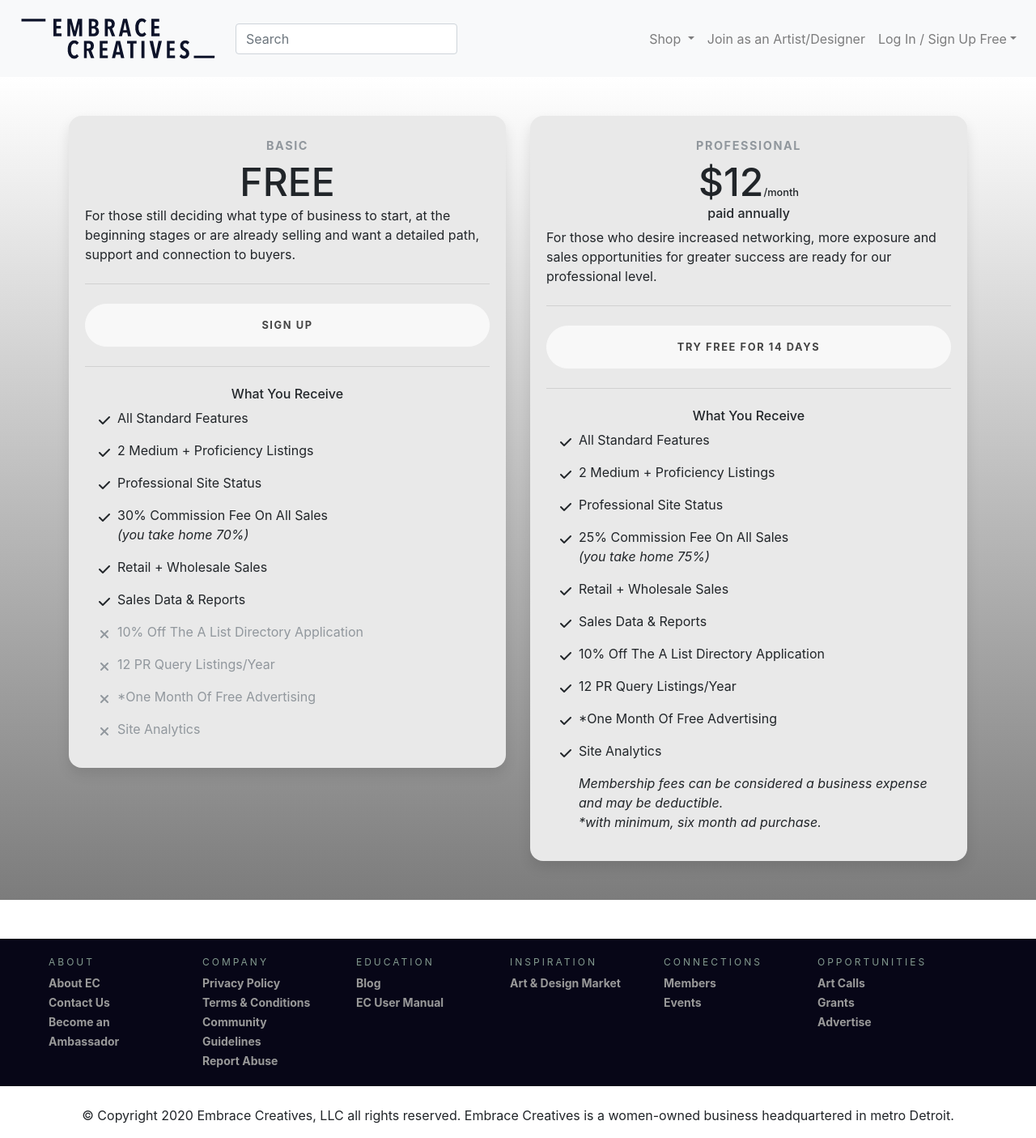
After one commit to OnlySishir/senior-capstone-project, a PHP site: page /artistOpt.html in a window 1280 px wide. The commit adds this page. Shown: the whole page at 81% size. Run offline with PHP 8.4, Linux system fonts and the light colour scheme; some libraries are stand-ins or nearby versions.

Commit message:
artist options page

```diff
--- /dev/null
+++ b/artistOpt.html
@@ -0,0 +1,371 @@
+<!DOCTYPE html>
+<html lang="en">
+  <head>
+    <title>Artist Membership Options</title>
+    <!-- Required meta tags -->
+    <meta charset="utf-8" />
+    <meta
+      name="viewport"
+      content="width=device-width, initial-scale=1, shrink-to-fit=no"
+    />
+
+    <!-- Bootstrap CSS -->
+    <link
+      rel="stylesheet"
+      href="https://stackpath.bootstrapcdn.com/bootstrap/4.3.1/css/bootstrap.min.css"
+      integrity="sha384-ggOyR0iXCbMQv3Xipma34MD+dH/1fQ784/j6cY/iJTQUOhcWr7x9JvoRxT2MZw1T"
+      crossorigin="anonymous"
+    />
+
+    <link
+      rel="stylesheet"
+      href="https://maxcdn.bootstrapcdn.com/font-awesome/4.5.0/css/font-awesome.min.css"
+    />
+
+    <script
+      src="https://kit.fontawesome.com/3fd1034c37.js"
+      crossorigin="anonymous"
+    ></script>
+
+    <!-- Main Stylesheet File -->
+    <link href="css/style.css" rel="stylesheet" />
+  </head>
+  <body>
+    <!-- Nav Bar Start -->
+    <nav class="navbar navbar-expand-lg navbar-light bg-light">
+      <a class="navbar-brand" href="index.html">
+        <img src="./img/EC_logo-Black.png" alt="Logo" />
+      </a>
+      <button
+        class="navbar-toggler"
+        type="button"
+        data-toggle="collapse"
+        data-target="#navbarsExample03"
+        aria-controls="navbarsExample03"
+        aria-expanded="false"
+        aria-label="Toggle navigation"
+      >
+        <span class="navbar-toggler-icon"></span>
+      </button>
+      <div class="collapse navbar-collapse" id="navbarsExample03">
+        <form class="form-inline my-2 my-md-0">
+          <input class="form-control" type="text" placeholder="Search" />
+        </form>
+        <ul class="navbar-nav ml-auto">
+          <li class="nav-item dropdown">
+            <a
+              class="nav-link dropdown-toggle"
+              href="#"
+              id="dropdown03"
+              data-toggle="dropdown"
+              aria-haspopup="true"
+              aria-expanded="false"
+              >Shop
+            </a>
+            <div class="dropdown-menu" aria-labelledby="dropdown03">
+              <a class="dropdown-item" href="#">Shop by Category</a>
+              <a class="dropdown-item" href="#">Shop by Artist</a>
+              <a class="dropdown-item" href="#">Shop by Location</a>
+            </div>
+          </li>
+          <li class="nav-item">
+            <a class="nav-link" href="#">Join as an Artist/Designer</a>
+          </li>
+          <li class="nav-item dropdown">
+            <a
+              class="nav-link dropdown-toggle"
+              href="#"
+              id="dropdown03"
+              data-toggle="dropdown"
+              aria-haspopup="true"
+              aria-expanded="false"
+              >Log In / Sign Up Free</a
+            >
+            <div class="dropdown-menu dropdown-menu-right">
+              <form class="px-4 py-3">
+                <div class="form-group">
+                  <label for="loginEmail">User Name / Email</label>
+                  <input
+                    type="email"
+                    class="form-control"
+                    id="loginEmail"
+                    placeholder="email@example.com"
+                  />
+                </div>
+                <div class="form-group">
+                  <label for="loginPassword">Password</label>
+                  <input
+                    type="password"
+                    class="form-control"
+                    id="loginPassword"
+                    placeholder="Password"
+                  />
+                </div>
+                <div class="form-check">
+                  <input
+                    type="checkbox"
+                    class="form-check-input"
+                    id="dropdownCheck"
+                  />
+                  <label class="form-check-label" for="dropdownCheck">
+                    Remember me
+                  </label>
+                </div>
+                <button type="submit" class="btn btn-primary">Sign in</button>
+              </form>
+              <div class="dropdown-divider"></div>
+              <a class="dropdown-item" href="#">New around here? Sign up</a>
+              <a class="dropdown-item" href="#">Forgot password?</a>
+            </div>
+          </li>
+        </ul>
+      </div>
+    </nav>
+    <!-- Nav Bar End -->
+
+    <!-- Membership Options Start -->
+    <section class="pricing py-5">
+      <div class="container">
+        <div class="row">
+          <!-- Free Tier -->
+          <div class="col">
+            <div class="card mb-5 mb-lg-0">
+              <div class="card-body">
+                <h5 class="card-title text-muted text-uppercase text-center">
+                  BASIC
+                </h5>
+                <h6 class="card-price text-center">
+                  FREE<span class="period"></span>
+                </h6>
+                <h7
+                  >For those still deciding what type of business to start, at
+                  the beginning stages or are already selling and want a
+                  detailed path, support and connection to buyers.</h7
+                >
+                <hr />
+                <a href="#" class="btn btn-block btn-primary text-uppercase"
+                  >Sign Up</a
+                >
+                <hr />
+                <div class="row justify-content-md-center">
+                  <h6>What You Receive</h6>
+                </div>
+                <ul class="fa-ul">
+                  <li>
+                    <span class="fa-li"><i class="fas fa-check"></i></span>All
+                    Standard Features
+                  </li>
+                  <li>
+                    <span class="fa-li"><i class="fas fa-check"></i></span>2
+                    Medium + Proficiency Listings
+                  </li>
+                  <li>
+                    <span class="fa-li"><i class="fas fa-check"></i></span
+                    >Professional Site Status
+                  </li>
+                  <li>
+                    <span class="fa-li"><i class="fas fa-check"></i></span>30%
+                    Commission Fee On All Sales<br /><span
+                      ><i>(you take home 70%)</i></span
+                    >
+                  </li>
+                  <li>
+                    <span class="fa-li"><i class="fas fa-check"></i></span
+                    >Retail + Wholesale Sales
+                  </li>
+                  <li>
+                    <span class="fa-li"><i class="fas fa-check"></i></span>Sales
+                    Data & Reports
+                  </li>
+                  <li class="text-muted">
+                    <span class="fa-li"><i class="fas fa-times"></i></span>10%
+                    Off The A List Directory Application
+                  </li>
+                  <li class="text-muted">
+                    <span class="fa-li"><i class="fas fa-times"></i></span>12 PR
+                    Query Listings/Year
+                  </li>
+                  <li class="text-muted">
+                    <span class="fa-li"><i class="fas fa-times"></i></span>*One
+                    Month Of Free Advertising
+                  </li>
+                  <li class="text-muted">
+                    <span class="fa-li"><i class="fas fa-times"></i></span>Site
+                    Analytics
+                  </li>
+                </ul>
+              </div>
+            </div>
+          </div>
+          <!-- Plus Tier -->
+          <div class="col">
+            <div class="card mb-5 mb-lg-0">
+              <div class="card-body">
+                <h5 class="card-title text-muted text-uppercase text-center">
+                  Professional
+                </h5>
+                <h6 class="card-price text-center">
+                  $12<span class="period">/month</span>
+                </h6>
+                <div class="row justify-content-md-center">
+                  <h6>paid annually</h6>
+                </div>
+                <h7
+                  >For those who desire increased networking, more exposure and
+                  sales opportunities for greater success are ready for our
+                  professional level.</h7
+                >
+                <br />
+                <hr />
+                <a href="#" class="btn btn-block btn-primary text-uppercase"
+                  >Try Free For 14 Days</a
+                >
+                <hr />
+                <div class="row justify-content-md-center">
+                  <h6>What You Receive</h6>
+                </div>
+                <ul class="fa-ul">
+                  <li>
+                    <span class="fa-li"><i class="fas fa-check"></i></span>All
+                    Standard Features
+                  </li>
+                  <li>
+                    <span class="fa-li"><i class="fas fa-check"></i></span>2
+                    Medium + Proficiency Listings
+                  </li>
+                  <li>
+                    <span class="fa-li"><i class="fas fa-check"></i></span
+                    >Professional Site Status
+                  </li>
+                  <li>
+                    <span class="fa-li"><i class="fas fa-check"></i></span>25%
+                    Commission Fee On All Sales<br /><span
+                      ><i>(you take home 75%)</i></span
+                    >
+                  </li>
+                  <li>
+                    <span class="fa-li"><i class="fas fa-check"></i></span
+                    >Retail + Wholesale Sales
+                  </li>
+                  <li>
+                    <span class="fa-li"><i class="fas fa-check"></i></span>Sales
+                    Data & Reports
+                  </li>
+                  <li>
+                    <span class="fa-li"><i class="fas fa-check"></i></span>10%
+                    Off The A List Directory Application
+                  </li>
+                  <li>
+                    <span class="fa-li"><i class="fas fa-check"></i></span>12 PR
+                    Query Listings/Year
+                  </li>
+                  <li>
+                    <span class="fa-li"><i class="fas fa-check"></i></span>*One
+                    Month Of Free Advertising
+                  </li>
+                  <li>
+                    <span class="fa-li"><i class="fas fa-check"></i></span>Site
+                    Analytics
+                  </li>
+                  <l1>
+                      <h7><i>Membership fees can be considered a business expense and may be deductible.</i></h7>
+                  </l1>
+                  <li>
+                      <h7><i>*with minimum, six month ad purchase.</i></h7>
+                  </li>
+                </ul>
+              </div>
+            </div>
+          </div>
+        </div>
+      </div>
+    </section>
+    <!-- Membership Options End -->
+
+    <br />
+    <br />
+    <!-- Footer Start -->
+    <div class="footer">
+      <div class="contain">
+        <div class="col">
+          <h1>ABOUT</h1>
+          <ul>
+            <li><a href="about.html" class="">About EC</a></li>
+            <li><a href="contact.html">Contact Us</a></li>
+            <li><a href="#">Become an Ambassador</a></li>
+          </ul>
+        </div>
+        <div class="col">
+          <h1>Company</h1>
+          <ul>
+            <li><a href="#" class="">Privacy Policy</a></li>
+            <li><a href="#" class="">Terms & Conditions</a></li>
+            <li><a href="#" class="">Community Guidelines</a></li>
+            <li><a href="#" class="">Report Abuse</a></li>
+          </ul>
+        </div>
+        <div class="col">
+          <h1>Education</h1>
+          <ul>
+            <li><a href="blog-home.html" class="">Blog</a></li>
+            <li><a href="#" class="">EC User Manual</a></li>
+          </ul>
+        </div>
+        <div class="col">
+          <h1>Inspiration</h1>
+          <ul>
+            <li><a href="#" class="">Art & Design Market</a></li>
+          </ul>
+        </div>
+        <div class="col">
+          <h1>Connections</h1>
+          <ul>
+            <li><a href="#" class="">Members</a></li>
+            <li><a href="events.html" class="">Events</a></li>
+          </ul>
+        </div>
+        <div class="col">
+          <h1>Opportunities</h1>
+          <ul>
+            <li><a href="art-calls.html" class="">Art Calls</a></li>
+            <li><a href="#" class="">Grants</a></li>
+            <li><a href="#" class="">Advertise</a></li>
+            <li></li>
+          </ul>
+        </div>
+        <div class="clearfix"></div>
+      </div>
+    </div>
+    <br />
+    <div class="container">
+      <div class="row justify-content-md-center">
+        <div class="copyright-footer">
+          <p class="copyright color-text-a">
+            &copy; Copyright
+            <span class="color-a"></span> 2020 Embrace Creatives, LLC all rights
+            reserved. Embrace Creatives is a women-owned business headquartered
+            in metro Detroit.
+          </p>
+        </div>
+      </div>
+    </div>
+    <!-- Footer End -->
+    <!-- Optional JavaScript -->
+    <!-- jQuery first, then Popper.js, then Bootstrap JS -->
+    <script
+      src="https://code.jquery.com/jquery-3.3.1.slim.min.js"
+      integrity="sha384-q8i/X+965DzO0rT7abK41JStQIAqVgRVzpbzo5smXKp4YfRvH+8abtTE1Pi6jizo"
+      crossorigin="anonymous"
+    ></script>
+    <script
+      src="https://cdnjs.cloudflare.com/ajax/libs/popper.js/1.14.7/umd/popper.min.js"
+      integrity="sha384-UO2eT0CpHqdSJQ6hJty5KVphtPhzWj9WO1clHTMGa3JDZwrnQq4sF86dIHNDz0W1"
+      crossorigin="anonymous"
+    ></script>
+    <script
+      src="https://stackpath.bootstrapcdn.com/bootstrap/4.3.1/js/bootstrap.min.js"
+      integrity="sha384-JjSmVgyd0p3pXB1rRibZUAYoIIy6OrQ6VrjIEaFf/nJGzIxFDsf4x0xIM+B07jRM"
+      crossorigin="anonymous"
+    ></script>
+  </body>
+</html>
--- a/css/style.css
+++ b/css/style.css
@@ -412,3 +412,70 @@ span.carousel-control-next-icon {
     text-decoration: none;
     cursor: pointer;
 }
+
+section.pricing {
+  background: #ffffff;
+  background: linear-gradient(to bottom, rgb(255, 255, 255), rgb(124, 124, 124));
+}
+
+.pricing .card {
+  border: none;
+  border-radius: 1rem;
+  transition: all 0.2s;
+  box-shadow: 0 0.5rem 1rem 0 rgba(0, 0, 0, 0.1);
+  background-color: rgb(233, 233, 233);
+}
+
+.pricing hr {
+  margin: 1.5rem 0;
+}
+
+.pricing .card-title {
+  margin: 0.5rem 0;
+  font-size: 0.9rem;
+  letter-spacing: .1rem;
+  font-weight: bold;
+}
+
+.pricing .card-price {
+  font-size: 3rem;
+  margin: 0;
+}
+
+.pricing .card-price .period {
+  font-size: 0.8rem;
+}
+
+.pricing ul li {
+  margin-bottom: 1rem;
+}
+
+.pricing .text-muted {
+  opacity: 0.7;
+}
+
+.pricing .btn {
+  font-size: 80%;
+  border-radius: 5rem;
+  letter-spacing: .1rem;
+  font-weight: bold;
+  padding: 1rem;
+  opacity: 0.7;
+  transition: all 0.2s;
+  background-color: white;
+  color: #000;
+  border-color: white;
+}
+
+/* Hover Effects on Card */
+
+@media (min-width: 992px) {
+  .pricing .card:hover {
+    margin-top: -.25rem;
+    margin-bottom: .25rem;
+    box-shadow: 0 0.5rem 1rem 0 rgba(0, 0, 0, 0.3);
+  }
+  .pricing .card:hover .btn {
+    opacity: 1;
+  }
+}
```
